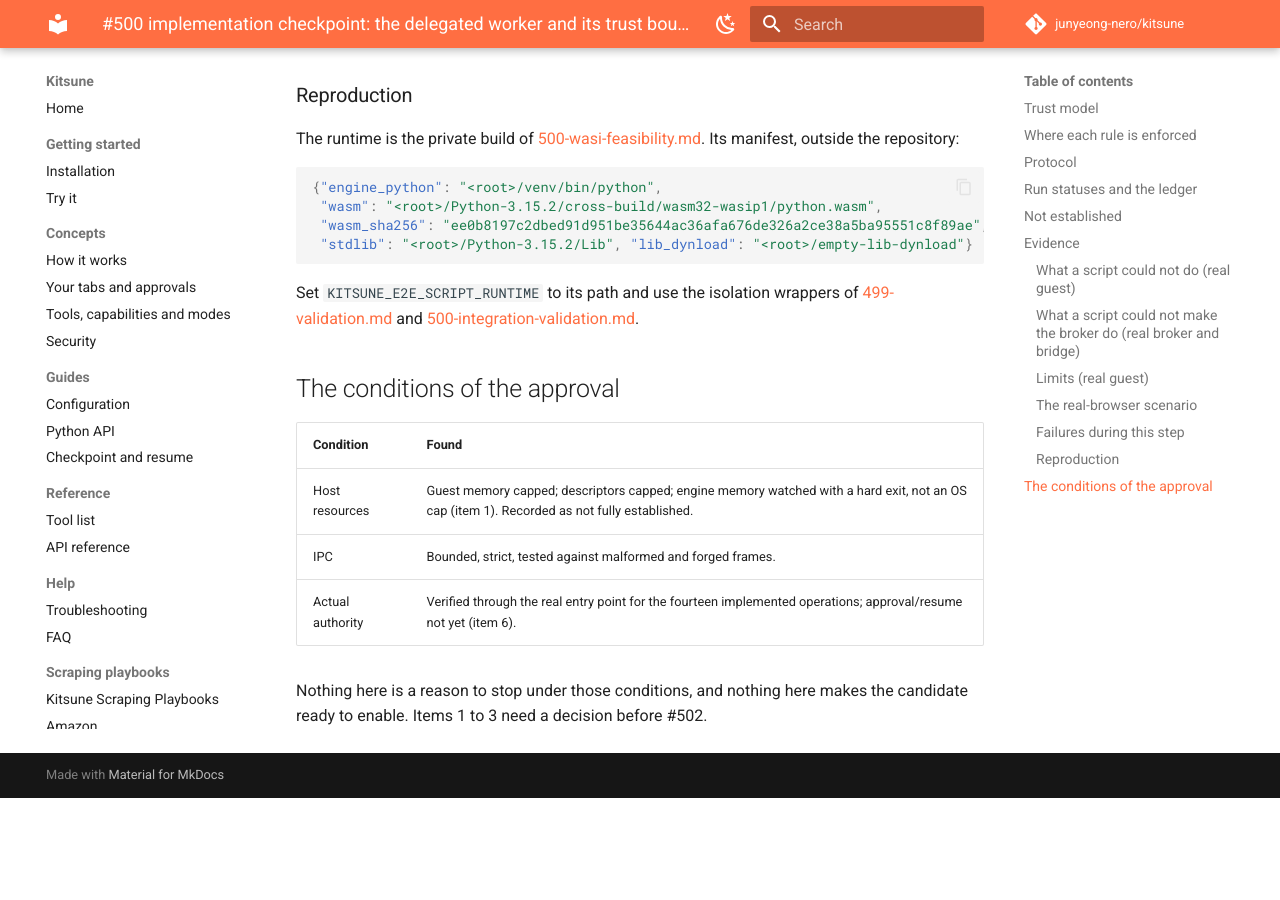
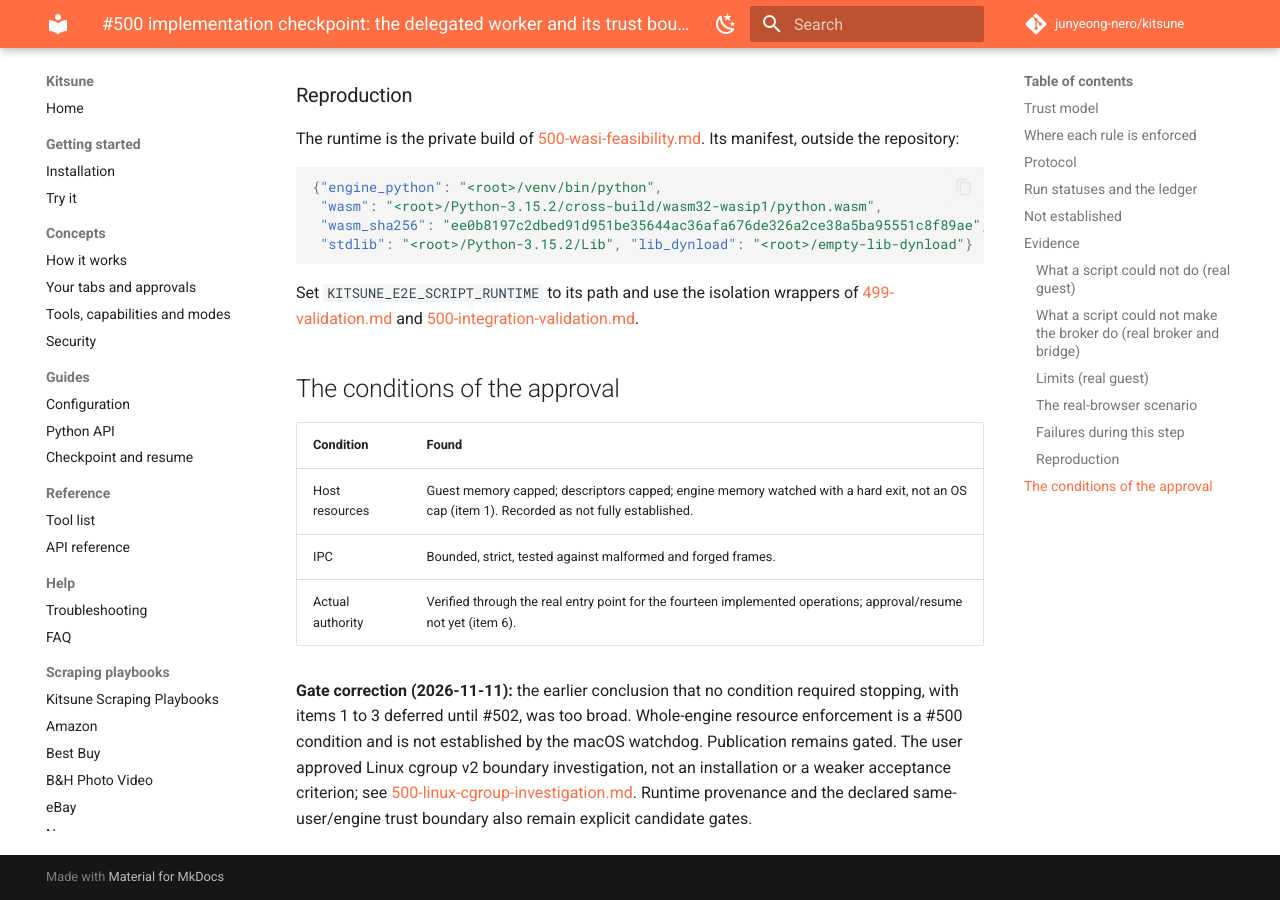
Before and after one commit to junyeong-nero/kitsune, an MkDocs documentation site: the page built from docs/design/500-delegated-worker.md, in a window 1280 px wide and 900 px high, scrolled down 7236 px. Built offline with MkDocs 1.6.1 and Material for MkDocs 9.7.7, drawn with Linux system fonts in a browser that asks for light colours; comment, search, counter and statistics services are not loaded; before the commit the page ends 8034 px from its top, so only the background shows below that.

Commit message:
Clarify the whole-engine resource gate and investigate Linux cgroup v2

```diff
--- a/docs/design/500-delegated-worker.md
+++ b/docs/design/500-delegated-worker.md
@@ -271,5 +271,11 @@ Set `KITSUNE_E2E_SCRIPT_RUNTIME` to its path and use the isolation wrappers of
 | IPC | Bounded, strict, tested against malformed and forged frames. |
 | Actual authority | Verified through the real entry point for the fourteen implemented operations; approval/resume not yet (item 6). |
 
-Nothing here is a reason to stop under those conditions, and nothing here makes
-the candidate ready to enable. Items 1 to 3 need a decision before #502.
+**Gate correction (2026-11-11):** the earlier conclusion that no condition required
+stopping, with items 1 to 3 deferred until #502, was too broad. Whole-engine
+resource enforcement is a #500 condition and is not established by the macOS
+watchdog. Publication remains gated. The user approved Linux cgroup v2 boundary
+investigation, not an installation or a weaker acceptance criterion; see
+[500-linux-cgroup-investigation.md](500-linux-cgroup-investigation.md). Runtime
+provenance and the declared same-user/engine trust boundary also remain explicit
+candidate gates.
```
Also changed, not shown: docs/design/500-linux-cgroup-investigation.md (added, +97 -0 lines).
